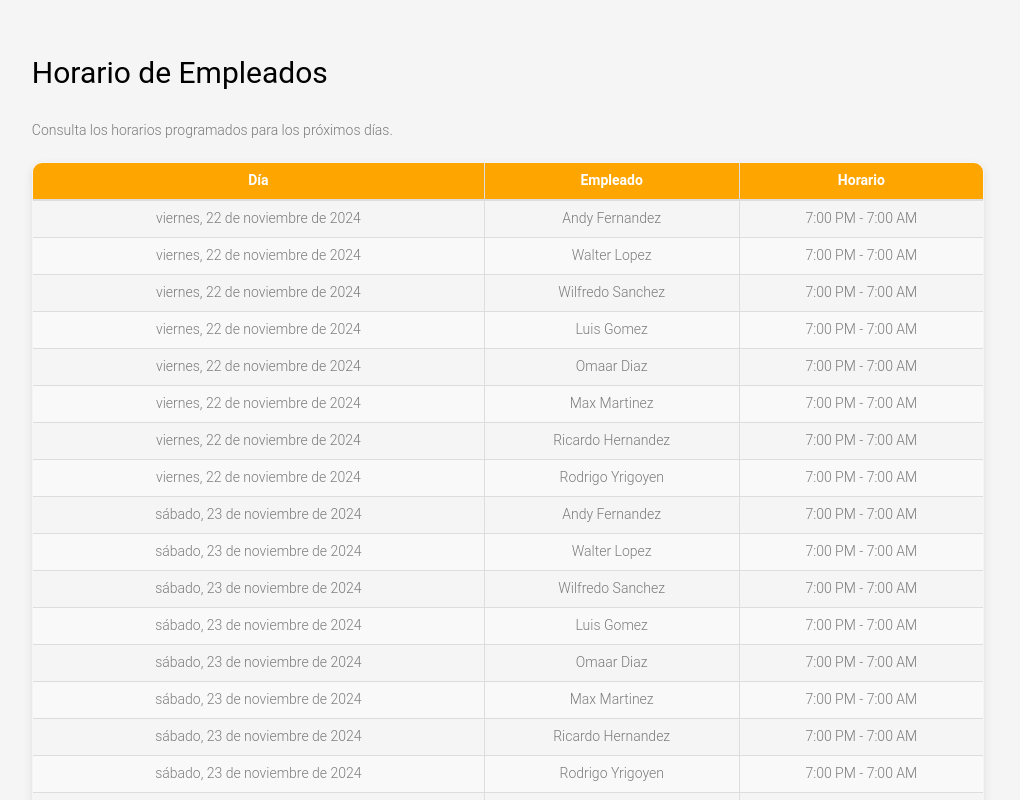
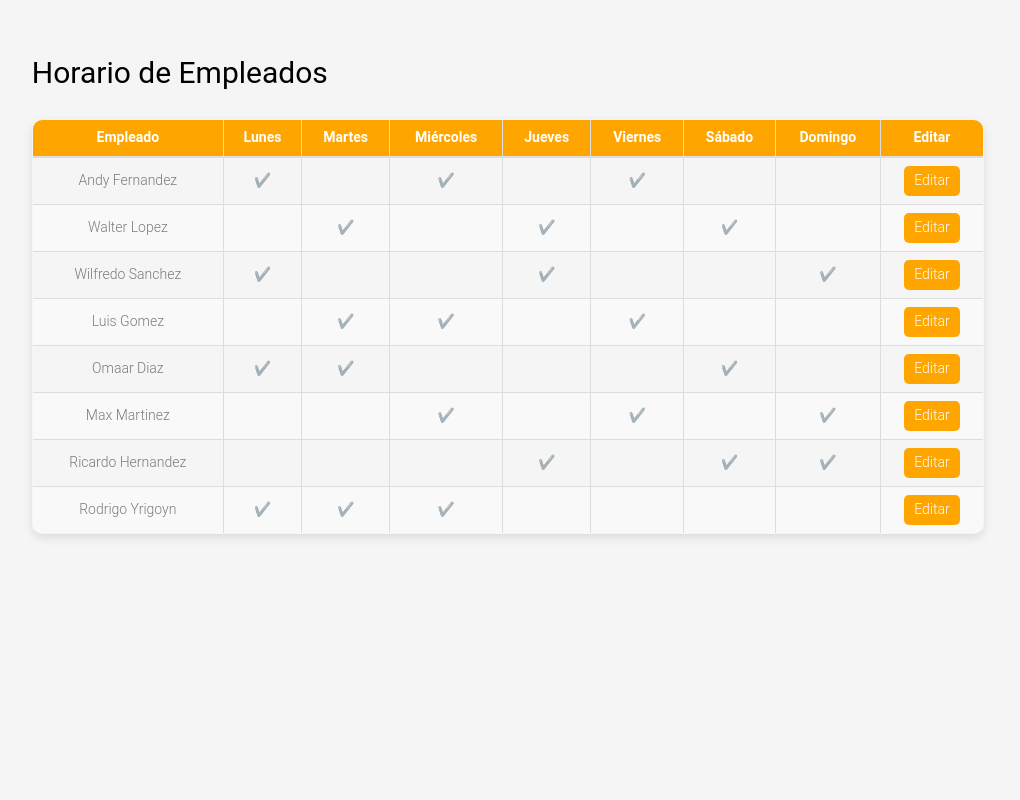
Before and after one commit to MisterChopp/MisterChopp.github.io, a plain HTML site: page horarios.html in a window 1280 px wide. Shown: the top 800 px of the page, 260-1280 px from the left. Drawn offline with nearby package versions, Linux system fonts and the light colour scheme.

Commit message:
Add files via upload

```diff
--- a/horarios.html
+++ b/horarios.html
@@ -33,6 +33,18 @@
         #horarioEmpleadosTable tbody tr:nth-child(even) {
             background-color: #f9f9f9;
         }
+        button {
+            border: none;
+            background-color: #FFA500;
+            color: white;
+            padding: 5px 10px;
+            border-radius: 5px;
+            cursor: pointer;
+            transition: background-color 0.3s ease;
+        }
+        button:hover {
+            background-color: #FF8C00;
+        }
     </style>
 </head>
 <body>
@@ -59,24 +71,37 @@
         <div id="fh5co-main">
             <div class="fh5co-narrow-content animate-box">
                 <h2>Horario de Empleados</h2>
-                <p>Consulta los horarios programados para los próximos días.</p>
-
-                <!-- Tabla de Horarios -->
-                <table class="table table-bordered table-hover" id="horarioEmpleadosTable">
+                <!-- Tabla con los horarios -->
+                <table id="horarioEmpleadosTable" class="table table-bordered">
                     <thead>
                         <tr>
-                            <th>Día</th>
                             <th>Empleado</th>
-                            <th>Horario</th>
+                            <th>Lunes</th>
+                            <th>Martes</th>
+                            <th>Miércoles</th>
+                            <th>Jueves</th>
+                            <th>Viernes</th>
+                            <th>Sábado</th>
+                            <th>Domingo</th>
+                            <th>Editar</th>
                         </tr>
                     </thead>
-                    <tbody id="horarioEmpleados">
-                        <!-- Contenido dinámico -->
+                    <tbody id="horarioBody">
+                        <!-- Filas dinámicas generadas con JavaScript -->
                     </tbody>
                 </table>
             </div>
-        </div>
-    </div>
+
+            <!-- Modal para editar días de trabajo -->
+            <div id="modalEditarHorario" style="display:none; position: fixed; top: 50%; left: 50%; transform: translate(-50%, -50%); background: white; padding: 20px; box-shadow: 0px 4px 10px rgba(0, 0, 0, 0.1); border-radius: 8px; z-index: 1000;">
+                <h3>Editar Días de Trabajo</h3>
+                <p id="nombreEmpleado"></p>
+                <div id="diasCheckboxes">
+                    <!-- Checkboxes generados dinámicamente -->
+                </div>
+                <button onclick="guardarCambios()">Guardar</button>
+                <button onclick="cerrarModal()">Cancelar</button>
+            </div>
 
     <!-- Scripts -->
     <script src="js/jquery.min.js"></script>
@@ -84,51 +109,97 @@
     <script src="js/jquery.waypoints.min.js"></script>
     <script src="js/jquery.flexslider-min.js"></script>
     <script src="js/main.js"></script>
+    <script src="https://cdnjs.cloudflare.com/ajax/libs/jspdf/2.4.0/jspdf.umd.min.js"></script>
+    <script src="https://cdnjs.cloudflare.com/ajax/libs/jspdf-autotable/3.5.25/jspdf.plugin.autotable.min.js"></script>
 
     <script>
-        // Datos de empleados
+        // Datos iniciales de los empleados
         const empleados = [
-            'Andy Fernandez', 'Walter Lopez', 'Wilfredo Sanchez',
-            'Luis Gomez', 'Omaar Diaz', 'Max Martinez',
-            'Ricardo Hernandez', 'Rodrigo Yrigoyen'
+            { nombre: "Andy Fernandez", dias: ["Lunes", "Miércoles", "Viernes"] },
+            { nombre: "Walter Lopez", dias: ["Martes", "Jueves", "Sábado"] },
+            { nombre: "Wilfredo Sanchez", dias: ["Lunes", "Jueves", "Domingo"] },
+            { nombre: "Luis Gomez", dias: ["Martes", "Miércoles", "Viernes"] },
+            { nombre: "Omaar Diaz", dias: ["Lunes", "Martes", "Sábado"] },
+            { nombre: "Max Martinez", dias: ["Miércoles", "Viernes", "Domingo"] },
+            { nombre: "Ricardo Hernandez", dias: ["Jueves", "Sábado", "Domingo"] },
+            { nombre: "Rodrigo Yrigoyn", dias: ["Lunes", "Martes", "Miércoles"] }
         ];
 
-        // Generar días desde la fecha actual
-        const generarDias = (dias) => {
-            const fechaActual = new Date();
-            const diasFuturos = [];
-            for (let i = 0; i < dias; i++) {
-                const dia = new Date(fechaActual);
-                dia.setDate(fechaActual.getDate() + i);
-                const formatoDia = dia.toLocaleDateString('es-ES', {
-                    weekday: 'long',
-                    year: 'numeric',
-                    month: 'long',
-                    day: 'numeric'
+        let empleadoSeleccionado = null;
+
+        const generarHorario = () => {
+            const tbody = document.getElementById('horarioBody');
+            tbody.innerHTML = '';
+
+            empleados.forEach((empleado, index) => {
+                const fila = document.createElement('tr');
+                const nombreCelda = document.createElement('td');
+                nombreCelda.textContent = empleado.nombre;
+                fila.appendChild(nombreCelda);
+
+                const diasSemana = ["Lunes", "Martes", "Miércoles", "Jueves", "Viernes", "Sábado", "Domingo"];
+                diasSemana.forEach(dia => {
+                    const diaCelda = document.createElement('td');
+                    diaCelda.textContent = empleado.dias.includes(dia) ? "✔️" : "";
+                    fila.appendChild(diaCelda);
                 });
-                diasFuturos.push(formatoDia);
-            }
-            return diasFuturos;
-        };
 
-        // Cargar horarios en la tabla
-        const cargarHorario = () => {
-            const dias = generarDias(7); // Próximos 7 días
-            const tbody = document.getElementById('horarioEmpleados');
-            tbody.innerHTML = ''; // Limpiar tabla antes de recargar
-            dias.forEach(dia => {
-                empleados.forEach(empleado => {
-                    tbody.innerHTML += `
-                        <tr>
-                            <td>${dia}</td>
-                            <td>${empleado}</td>
-                            <td>7:00 PM - 7:00 AM</td>
-                        </tr>`;
-                });
+                const editarCelda = document.createElement('td');
+                const botonEditar = document.createElement('button');
+                botonEditar.textContent = "Editar";
+                botonEditar.onclick = () => abrirModal(empleado, index);
+                editarCelda.appendChild(botonEditar);
+                fila.appendChild(editarCelda);
+
+                tbody.appendChild(fila);
             });
         };
 
-        document.addEventListener('DOMContentLoaded', cargarHorario);
+        const abrirModal = (empleado, index) => {
+            empleadoSeleccionado = { ...empleado, index };
+            document.getElementById('nombreEmpleado').textContent = `Empleado: ${empleado.nombre}`;
+            const diasSemana = ["Lunes", "Martes", "Miércoles", "Jueves", "Viernes", "Sábado", "Domingo"];
+            const checkboxes = diasSemana.map(dia => `
+                <label>
+                    <input type="checkbox" value="${dia}" ${empleado.dias.includes(dia) ? "checked" : ""}> ${dia}
+                </label>
+            `).join('<br>');
+            document.getElementById('diasCheckboxes').innerHTML = checkboxes;
+            document.getElementById('modalEditarHorario').style.display = 'block';
+        };
+
+        const cerrarModal = () => {
+            empleadoSeleccionado = null;
+            document.getElementById('modalEditarHorario').style.display = 'none';
+        };
+
+        const guardarCambios = () => {
+            const checkboxes = document.querySelectorAll('#diasCheckboxes input[type="checkbox"]');
+            const diasSeleccionados = Array.from(checkboxes)
+                .filter(checkbox => checkbox.checked)
+                .map(checkbox => checkbox.value);
+            empleados[empleadoSeleccionado.index].dias = diasSeleccionados;
+            generarPDF(empleados);
+            cerrarModal();
+            generarHorario();
+        };
+
+        const generarPDF = (empleados) => {
+            const { jsPDF } = window.jspdf;
+            const doc = new jsPDF();
+            doc.setFontSize(16);
+            doc.text('Horario de Empleados', 10, 10);
+            const encabezado = ['Empleado', 'Lunes', 'Martes', 'Miércoles', 'Jueves', 'Viernes', 'Sábado', 'Domingo'];
+            const filas = empleados.map((empleado) => {
+                const diasSemana = ["Lunes", "Martes", "Miércoles", "Jueves", "Viernes", "Sábado", "Domingo"];
+                const dias = diasSemana.map(dia => (empleado.dias.includes(dia) ? "✔️" : ""));
+                return [empleado.nombre, ...dias];
+            });
+            doc.autoTable({ head: [encabezado], body: filas, startY: 20 });
+            doc.save('horarios_empleados.pdf');
+        };
+
+        document.addEventListener('DOMContentLoaded', generarHorario);
     </script>
 </body>
 </html>
```
Also changed, not shown: ventas.html (+1 -9 lines), 1 other file.
